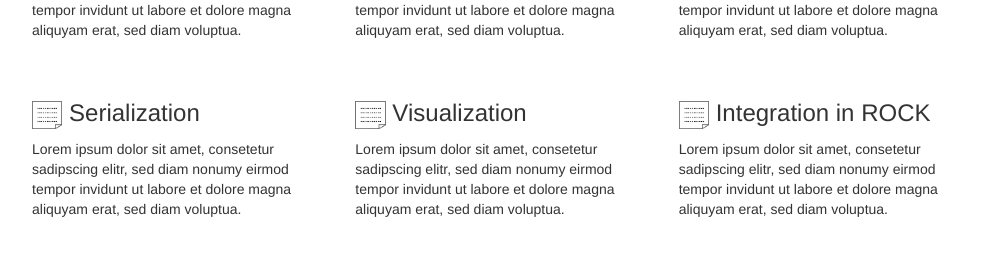
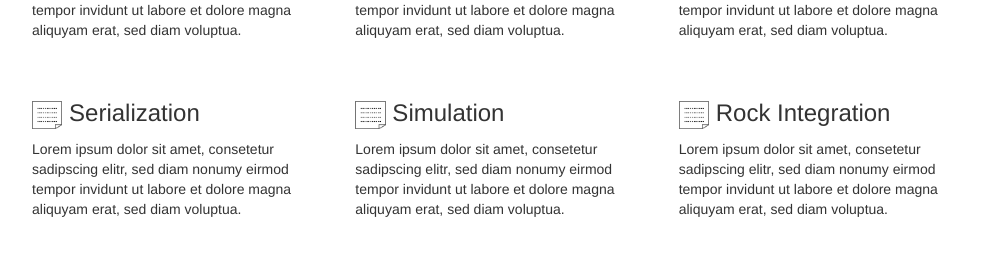
Before and after one commit to envire/envire.github.io, a Jekyll site: the page built from index.html, in a window 1280 px wide and 900 px high, scrolled down 1024 px. Shown: the part 511-767 px from the top of the window, without its empty margins (138-1141 px from the left). Built offline with Jekyll 4.4.1, drawn with Linux system fonts in a browser that asks for light colours; nearby versions of some CDN libraries.

Commit message:
change titles on home page

```diff
--- a/_layouts/home.html
+++ b/_layouts/home.html
@@ -160,11 +160,11 @@
                     <p>Lorem ipsum dolor sit amet, consetetur sadipscing elitr, sed diam nonumy eirmod tempor invidunt ut labore et dolore magna aliquyam erat, sed diam voluptua.</p>
                 </div>
                 <div class="col-md-4">
-                    <h3><img src="images/icons/icon.png" height="28"/> Visualization</h3>
+                    <h3><img src="images/icons/icon.png" height="28"/> Simulation</h3>
                     <p>Lorem ipsum dolor sit amet, consetetur sadipscing elitr, sed diam nonumy eirmod tempor invidunt ut labore et dolore magna aliquyam erat, sed diam voluptua.</p>
                 </div>
                 <div class="col-md-4">
-                    <h3><img src="images/icons/icon.png" height="28"/> Integration in ROCK</h3
+                    <h3><img src="images/icons/icon.png" height="28"/> Rock Integration</h3
                     <p>Lorem ipsum dolor sit amet, consetetur sadipscing elitr, sed diam nonumy eirmod tempor invidunt ut labore et dolore magna aliquyam erat, sed diam voluptua.</p>
                 </div>
             </div>
```
